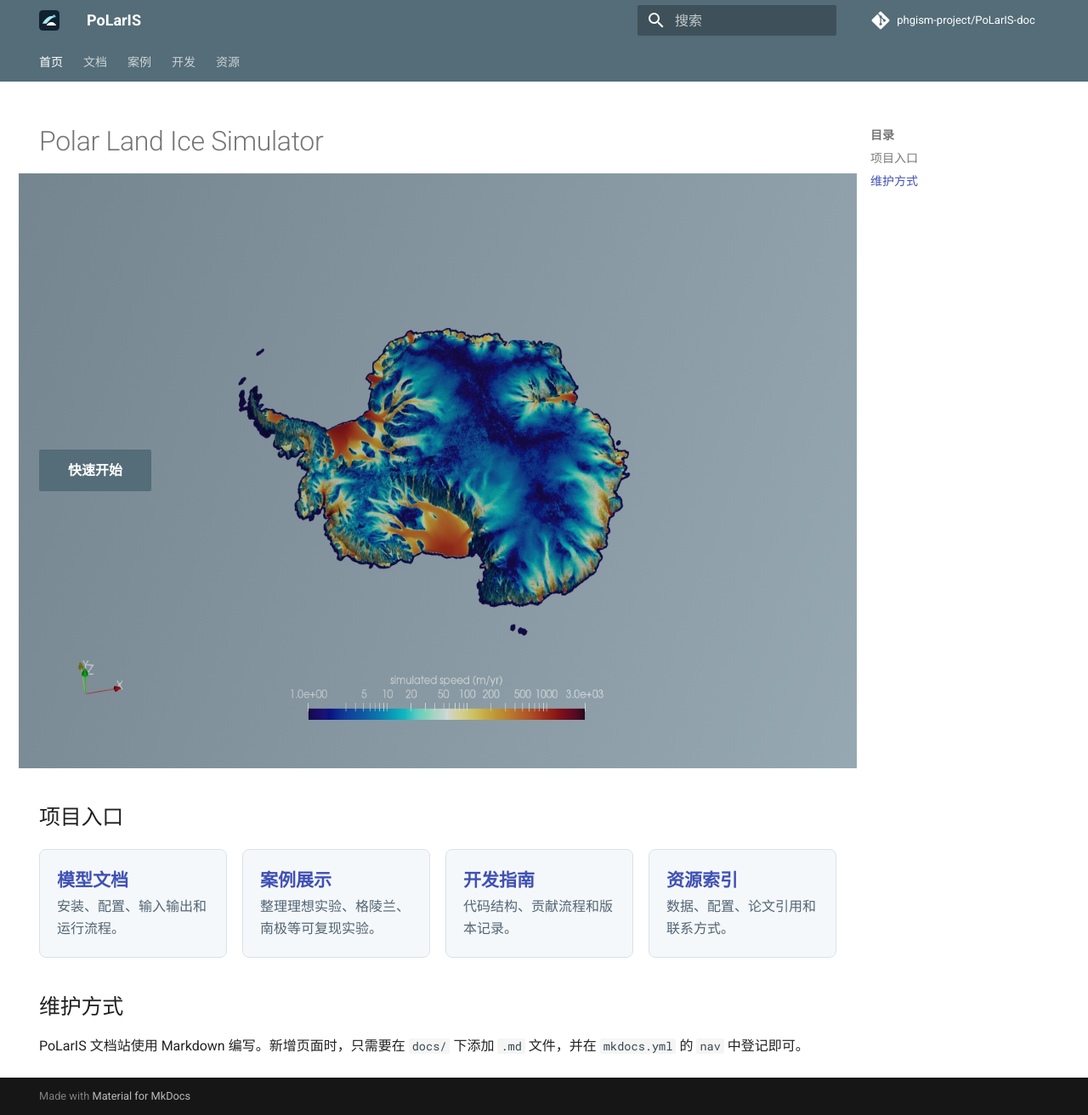
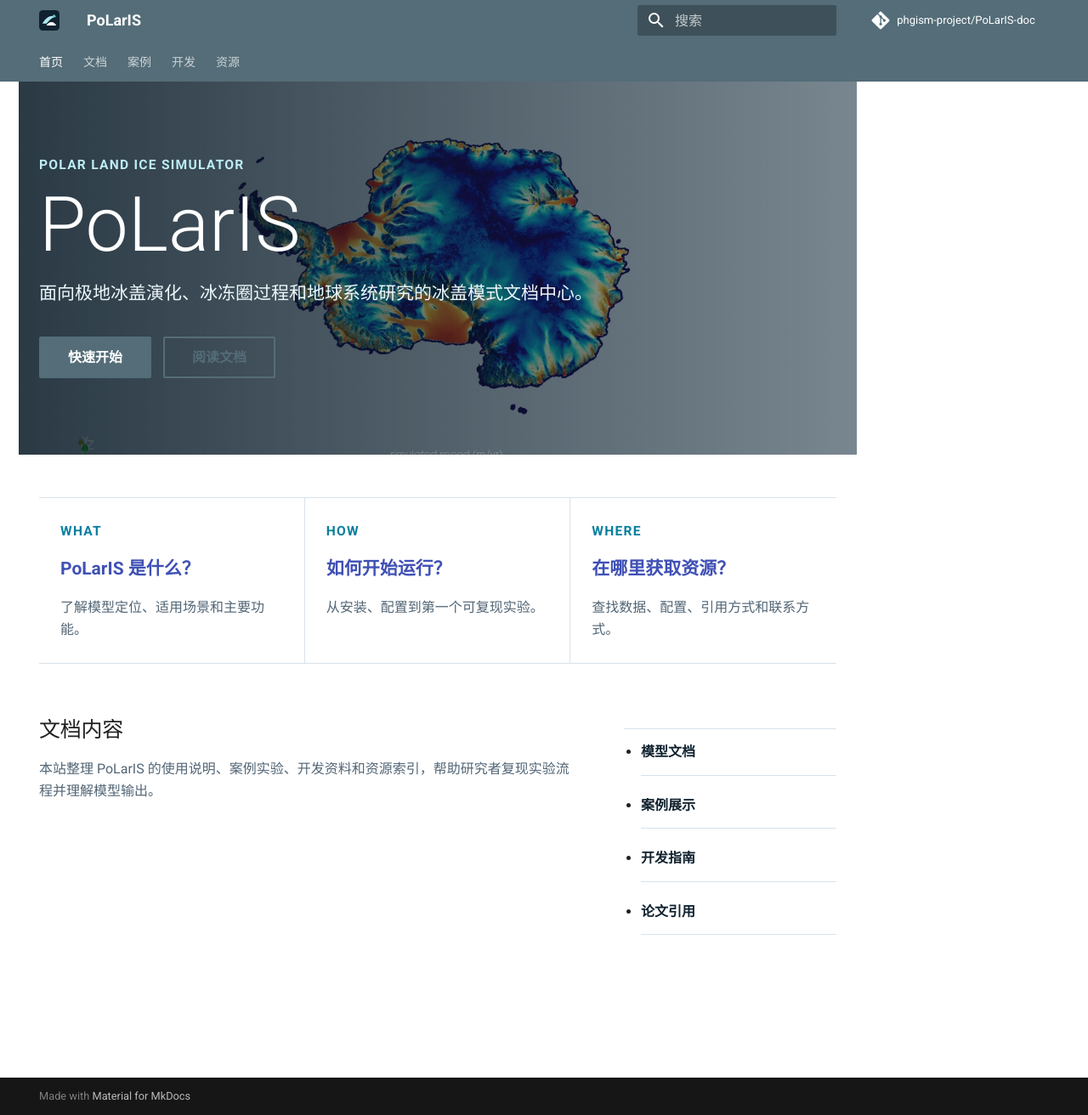
Before and after one commit to phgism-project/PoLarIS-doc, an MkDocs documentation site: the page built from docs/index.md, in a window 1280 px wide and 1312 px high. Shown: the whole window at 85% size. Built offline with MkDocs 1.6.1 and Material for MkDocs 9.7.7, drawn with Linux system fonts in a browser that asks for light colours; comment, search, counter and statistics services are not loaded.

Commit message:
update the style close to PISM

```diff
--- a/docs/index.md
+++ b/docs/index.md
@@ -3,52 +3,51 @@
   - navigation
 ---
 
-# Polar Land Ice Simulator
-
 <section class="polaris-hero">
   <div class="polaris-hero__content">
-<!--    <p class="polaris-kicker">Polar Ice Sheet Model</p>
+    <p class="polaris-kicker">Polar Land Ice Simulator</p>
     <h1>PoLarIS</h1>
     <p class="polaris-lead">
       面向极地冰盖演化、冰冻圈过程和地球系统研究的冰盖模式文档中心。
-    </p> -->
+    </p>
     <div class="polaris-actions">
       <a class="md-button md-button--primary" href="manual/quickstart/">快速开始</a>
-<!--      <a class="md-button" href="cases/">查看案例</a> -->
+      <a class="md-button" href="manual/">阅读文档</a>
     </div>
   </div>
 </section>
 
-## 项目入口
+<section class="polaris-section">
+  <div class="polaris-entry-grid">
+    <a class="polaris-entry" href="manual/introduction/">
+      <span>What</span>
+      <strong>PoLarIS 是什么？</strong>
+      <p>了解模型定位、适用场景和主要功能。</p>
+    </a>
+    <a class="polaris-entry" href="manual/quickstart/">
+      <span>How</span>
+      <strong>如何开始运行？</strong>
+      <p>从安装、配置到第一个可复现实验。</p>
+    </a>
+    <a class="polaris-entry" href="resources/">
+      <span>Where</span>
+      <strong>在哪里获取资源？</strong>
+      <p>查找数据、配置、引用方式和联系方式。</p>
+    </a>
+  </div>
+</section>
 
-<div class="polaris-grid">
-  <a class="polaris-card" href="manual/">
-    <strong>模型文档</strong>
-    <span>安装、配置、输入输出和运行流程。</span>
-  </a>
-  <a class="polaris-card" href="cases/">
-    <strong>案例展示</strong>
-    <span>整理理想实验、格陵兰、南极等可复现实验。</span>
-  </a>
-  <a class="polaris-card" href="dev/">
-    <strong>开发指南</strong>
-    <span>代码结构、贡献流程和版本记录。</span>
-  </a>
-  <a class="polaris-card" href="resources/">
-    <strong>资源索引</strong>
-    <span>数据、配置、论文引用和联系方式。</span>
-  </a>
-</div>
-
-<!--## 适用场景
-
-- 冰盖长期演化模拟
-- 格陵兰与南极区域实验
-- 理想化动力学测试
-- 气候强迫敏感性实验
-- 模型结果诊断与案例复现
--->
-
-## 维护方式
-
-PoLarIS 文档站使用 Markdown 编写。新增页面时，只需要在 `docs/` 下添加 `.md` 文件，并在 `mkdocs.yml` 的 `nav` 中登记即可。
+<section class="polaris-section polaris-about">
+  <div>
+    <h2>文档内容</h2>
+    <p>
+      本站整理 PoLarIS 的使用说明、案例实验、开发资料和资源索引，帮助研究者复现实验流程并理解模型输出。
+    </p>
+  </div>
+  <ul class="polaris-link-list">
+    <li><a href="manual/">模型文档</a></li>
+    <li><a href="cases/">案例展示</a></li>
+    <li><a href="dev/">开发指南</a></li>
+    <li><a href="resources/citation/">论文引用</a></li>
+  </ul>
+</section>
--- a/docs/stylesheets/extra.css
+++ b/docs/stylesheets/extra.css
@@ -2,54 +2,64 @@
   --polaris-ink: #10222f;
   --polaris-muted: #526575;
   --polaris-line: #d8e2ea;
-  --polaris-surface: #f5f8fa;
+  --polaris-surface: #f6f9fb;
+  --polaris-accent: #087f9e;
 }
 
 .md-header {
   box-shadow: none;
 }
 
+.md-main__inner {
+  margin-top: 0;
+}
+
+.md-content__inner {
+  margin-bottom: 2.5rem;
+}
+
 .polaris-hero {
-  min-height: 700px;
   display: flex;
+  min-height: 430px;
   align-items: center;
-  margin: -1.2rem -1.2rem 2rem;
-  padding: 4rem 1.2rem;
+  margin: -1.2rem -1.2rem 2.5rem;
+  padding: 4.5rem 1.2rem;
   background:
-    linear-gradient(110deg, rgba(9, 31, 47, 0.3), rgba(29, 88, 118, 0.1)),
-    url("../assets/images/AISmodel.png") center / 100% 100% no-repeat;
-    #linear-gradient(110deg, rgba(9, 31, 47, 0.88), rgba(29, 88, 118, 0.68)),
-    #radial-gradient(circle at 82% 24%, rgba(174, 231, 242, 0.72), transparent 28%),
-    #linear-gradient(145deg, #e8f1f5 0%, #b9d6e2 48%, #eef5f8 100%);
+    linear-gradient(90deg, rgba(8, 24, 36, 0.78), rgba(8, 24, 36, 0.28)),
+    url("../assets/images/AISmodel.png") center / cover no-repeat;
   color: white;
 }
 
-.polaris-hero__content {
+.polaris-hero__content,
+.polaris-section {
   width: min(980px, 100%);
-  margin: 0 auto;
+  margin-right: auto;
+  margin-left: auto;
 }
 
 .polaris-kicker {
-  margin: 0 0 0.6rem;
+  margin: 0 0 0.75rem;
+  color: #bcecf5;
   font-size: 0.78rem;
   font-weight: 700;
   letter-spacing: 0.08em;
   text-transform: uppercase;
-  color: #bcecf5;
 }
 
 .polaris-hero h1 {
   margin: 0;
   color: white;
-  font-size: clamp(2.6rem, 8vw, 5rem);
-  line-height: 1;
+  font-size: clamp(3rem, 7vw, 5rem);
+  letter-spacing: 0;
+  line-height: 0.95;
 }
 
 .polaris-lead {
   max-width: 680px;
-  margin: 1rem 0 1.5rem;
+  margin: 1rem 0 1.6rem;
   color: #edf8fb;
-  font-size: 1.1rem;
+  font-size: 1.05rem;
+  line-height: 1.75;
 }
 
 .polaris-actions {
@@ -58,35 +68,106 @@
   gap: 0.7rem;
 }
 
-.polaris-grid {
-  display: grid;
-  grid-template-columns: repeat(auto-fit, minmax(220px, 1fr));
-  gap: 0.9rem;
-  margin: 1rem 0 2rem;
+.polaris-section {
+  margin-bottom: 2.5rem;
 }
 
-.polaris-card {
-  display: flex;
-  min-height: 128px;
-  flex-direction: column;
-  justify-content: space-between;
-  padding: 1rem;
-  border: 1px solid var(--polaris-line);
-  border-radius: 8px;
-  background: var(--polaris-surface);
-  color: var(--polaris-ink);
-  transition: border-color 160ms ease, transform 160ms ease;
+.polaris-entry-grid {
+  display: grid;
+  grid-template-columns: repeat(3, minmax(0, 1fr));
+  gap: 0;
+  border-top: 1px solid var(--polaris-line);
+  border-bottom: 1px solid var(--polaris-line);
 }
 
-.polaris-card:hover {
-  border-color: #52a9be;
-  transform: translateY(-2px);
+.polaris-entry {
+  display: block;
+  min-height: 180px;
+  padding: 1.35rem 1.25rem;
+  border-right: 1px solid var(--polaris-line);
+  color: var(--polaris-ink);
 }
 
-.polaris-card strong {
+.polaris-entry:last-child {
+  border-right: 0;
+}
+
+.polaris-entry:hover {
+  background: var(--polaris-surface);
+}
+
+.polaris-entry span {
+  display: block;
+  margin-bottom: 0.75rem;
+  color: var(--polaris-accent);
+  font-size: 0.78rem;
+  font-weight: 700;
+  letter-spacing: 0.08em;
+  text-transform: uppercase;
+}
+
+.polaris-entry strong {
+  display: block;
   font-size: 1.05rem;
 }
 
-.polaris-card span {
+.polaris-entry p {
+  margin: 0.75rem 0 0;
   color: var(--polaris-muted);
 }
+
+.polaris-about {
+  display: grid;
+  grid-template-columns: minmax(0, 1fr) 260px;
+  gap: 2rem;
+  padding-top: 0.5rem;
+}
+
+.polaris-about h2 {
+  margin-top: 0;
+}
+
+.polaris-about p {
+  max-width: 680px;
+  color: var(--polaris-muted);
+}
+
+.polaris-link-list {
+  margin: 0;
+  padding: 0;
+  list-style: none;
+  border-top: 1px solid var(--polaris-line);
+}
+
+.polaris-link-list li {
+  border-bottom: 1px solid var(--polaris-line);
+}
+
+.polaris-link-list a {
+  display: block;
+  padding: 0.7rem 0;
+  color: var(--polaris-ink);
+  font-weight: 600;
+}
+
+@media screen and (max-width: 760px) {
+  .polaris-hero {
+    min-height: 360px;
+    padding: 3rem 1.2rem;
+  }
+
+  .polaris-entry-grid,
+  .polaris-about {
+    grid-template-columns: 1fr;
+  }
+
+  .polaris-entry {
+    min-height: auto;
+    border-right: 0;
+    border-bottom: 1px solid var(--polaris-line);
+  }
+
+  .polaris-entry:last-child {
+    border-bottom: 0;
+  }
+}
```
